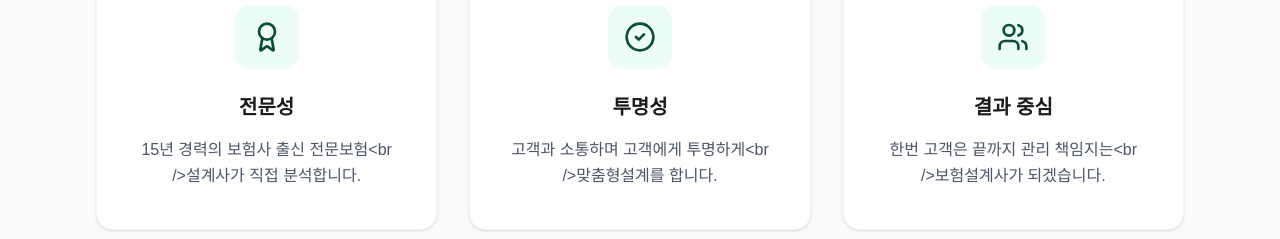
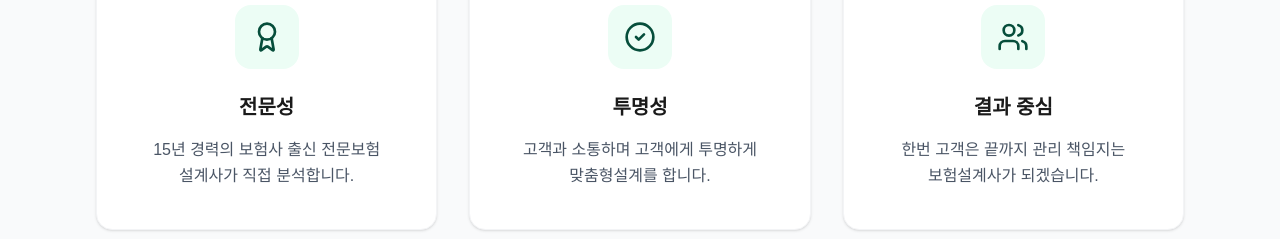
Before and after one commit to boheampago-hub/-, a React (Vite) app: page / in a window 1280 px wide. Shown: the part 1060-1299 px from the top of the page. Built offline with nearby package versions, Linux system fonts and the light colour scheme.

Commit message:
Update Home.tsx

```diff
--- a/src/pages/Home.tsx
+++ b/src/pages/Home.tsx
@@ -109,16 +109,16 @@ const Home: React.FC = () => {
           </div>
           <div className="grid grid-cols-1 md:grid-cols-3 gap-8">
             {[
-              { title: '전문성', desc: '15년 경력의 보험사 출신 전문보험<br />설계사가 직접 분석합니다.', icon: <Award className="w-8 h-8" /> },
-              { title: '투명성', desc: '고객과 소통하며 고객에게 투명하게<br />맞춤형설계를 합니다.', icon: <CheckCircle2 className="w-8 h-8" /> },
-              { title: '결과 중심', desc: '한번 고객은 끝까지 관리 책임지는<br />보험설계사가 되겠습니다.', icon: <Users className="w-8 h-8" /> },
+              { title: '전문성', desc: '15년 경력의 보험사 출신 전문보험\n설계사가 직접 분석합니다.', icon: <Award className="w-8 h-8" /> },
+              { title: '투명성', desc: '고객과 소통하며 고객에게 투명하게\n맞춤형설계를 합니다.', icon: <CheckCircle2 className="w-8 h-8" /> },
+              { title: '결과 중심', desc: '한번 고객은 끝까지 관리 책임지는\n보험설계사가 되겠습니다.', icon: <Users className="w-8 h-8" /> },
             ].map((item, i) => (
               <div key={i} className="lux-card p-10 text-center">
                 <div className="w-16 h-16 rounded-2xl bg-emerald-50 text-[var(--point-color)] flex items-center justify-center mx-auto mb-6">
                   {item.icon}
                 </div>
                 <h3 className="text-xl font-bold mb-4">{item.title}</h3>
-                <p className="text-gray-600 leading-relaxed">{item.desc}</p>
+                <p className="text-gray-600 leading-relaxed whitespace-pre-line">{item.desc}</p>
               </div>
             ))}
           </div>
```
